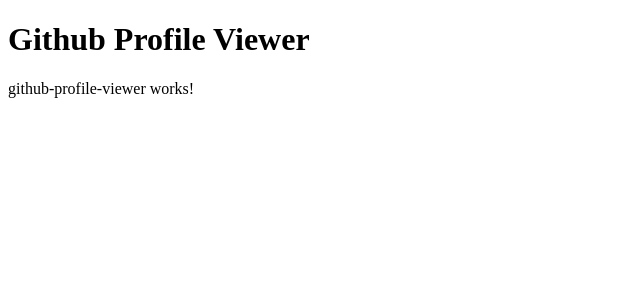
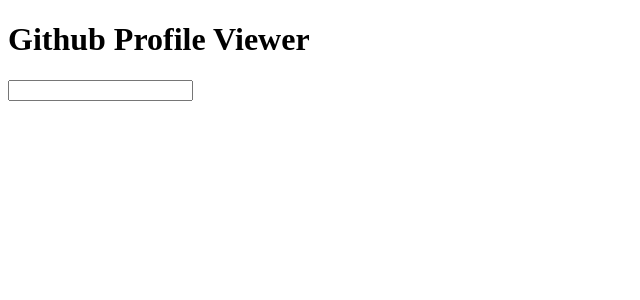
Before and after one commit to duffleit/ngTraining-rxjs-github-profile-viewer, an Angular app: page / in a window 1280 px wide. Shown: the top 300 px of the page, without its empty margins (0-640 px from the left). Built offline with nearby package versions, Linux system fonts and the light colour scheme.

Commit message:
Add simple user-name input

```diff
--- a/src/app/github-profile-viewer/github-profile-viewer.component.html
+++ /dev/null
@@ -1,3 +0,0 @@
-<p>
-  github-profile-viewer works!
-</p>
--- a/src/app/github-profile-viewer/github-profile-viewer.component.ts
+++ b/src/app/github-profile-viewer/github-profile-viewer.component.ts
@@ -2,14 +2,17 @@
 
 @Component({
   selector: 'app-github-profile-viewer',
-  templateUrl: './github-profile-viewer.component.html',
+  template: `
+    <input (keyup)="changeUsername($event.target.value)" [value]="userName" />
+  `,
   styleUrls: ['./github-profile-viewer.component.css']
 })
-export class GithubProfileViewerComponent implements OnInit {
+export class GithubProfileViewerComponent {
+  public userName = '';
 
-  constructor() { }
+  constructor() {}
 
-  ngOnInit() {
+  public changeUsername(value: string): void {
+    this.userName = value;
   }
-
 }
```
